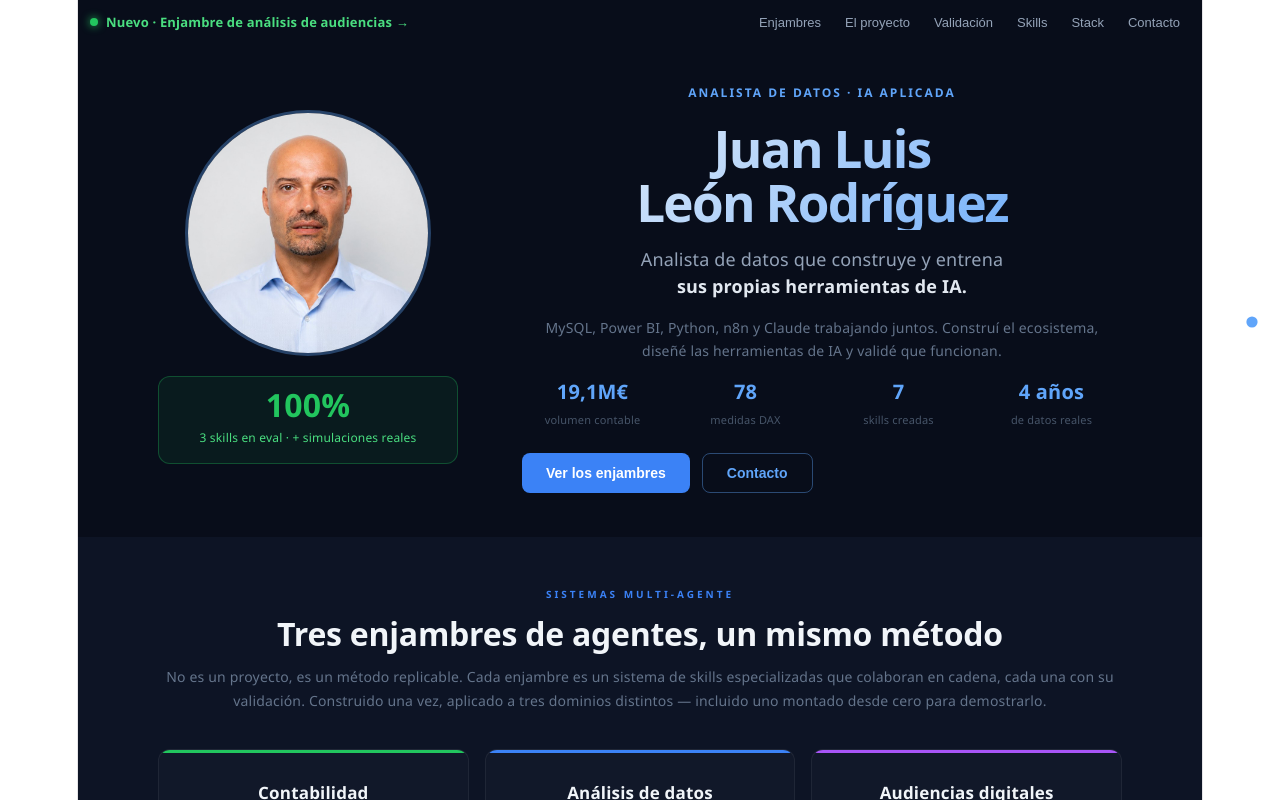
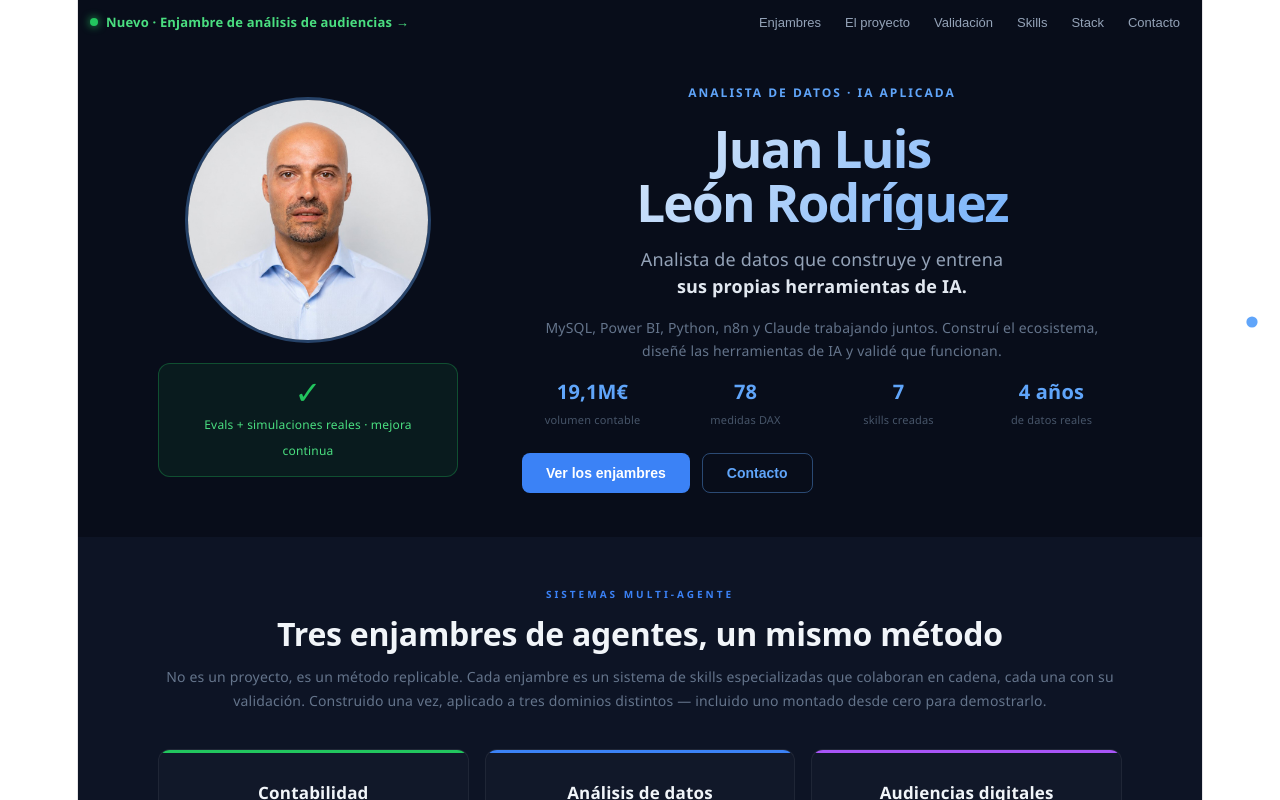
Before and after one commit to jleonceo/portfolio-juan-luis, a React (Vite) app: page / in a window 1280 px wide. Shown: the top 800 px of the page. Built offline with nearby package versions, Linux system fonts and the light colour scheme.

Commit message:
fix: badge refleja mejora continúa (fuera el 100% global)

```diff
--- a/src/App.jsx
+++ b/src/App.jsx
@@ -48,8 +48,8 @@ export default function Portfolio() {
         <div style={s.heroLeft}>
           <img src={foto} alt="Juan Luis León" style={s.foto} />
           <div style={s.evalBadge}>
-            <span style={s.evalBadgeNum}>100%</span>
-            <span style={s.evalBadgeText}>3 skills en eval · + simulaciones reales</span>
+            <span style={s.evalBadgeNum}>✓</span>
+            <span style={s.evalBadgeText}>Evals + simulaciones reales · mejora continua</span>
           </div>
         </div>
         <div style={s.heroRight}>
```
